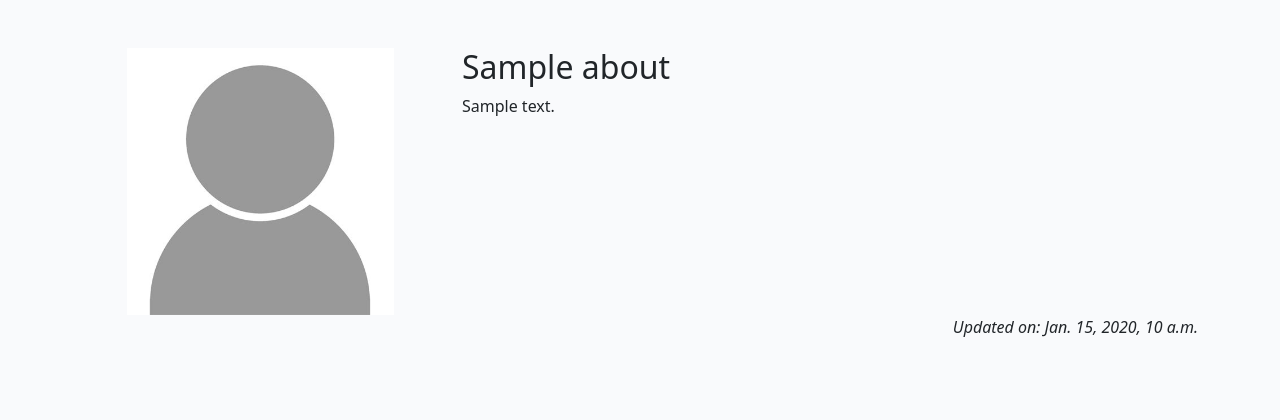
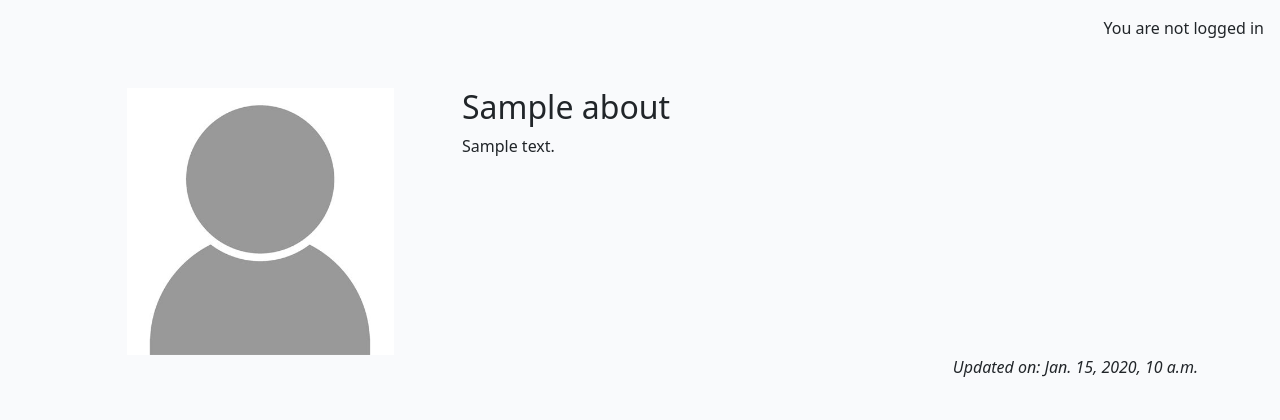
Before and after one commit to CedricNtwari/django-blog, a Django app: page /about/ in a window 1280 px wide. Shown: the part 60-480 px from the top of the page. Run offline with Django 4.2, Linux system fonts and the light colour scheme; tables that the repository leaves empty hold one stand-in row (values such as "Sample post"); parts of the project's set-up code (start-up, migrations or seed data) failed here and were passed over.

Commit message:
Added message to show user state

```diff
--- a/templates/base.html
+++ b/templates/base.html
@@ -5,7 +5,6 @@
 {% url 'account_login' as login_url %}
 {% url 'account_signup' as signup_url %}
 {% url 'account_logout' as logout_url %}
-
 
 <!DOCTYPE html>
 <html class="h-100" lang="en">
@@ -114,7 +113,11 @@
     </nav>
 
     <main class="flex-shrink-0 main-bg">
-      {% block content %}
+      {% if user.is_authenticated %}
+      <p class="text-end m-3">You are logged in as {{ user }}</p>
+      {% else %}
+      <p class="text-end m-3">You are not logged in</p>
+      {% endif %} {% block content %}
       <!-- Content Goes here -->
       {% endblock content %}
     </main>
```
